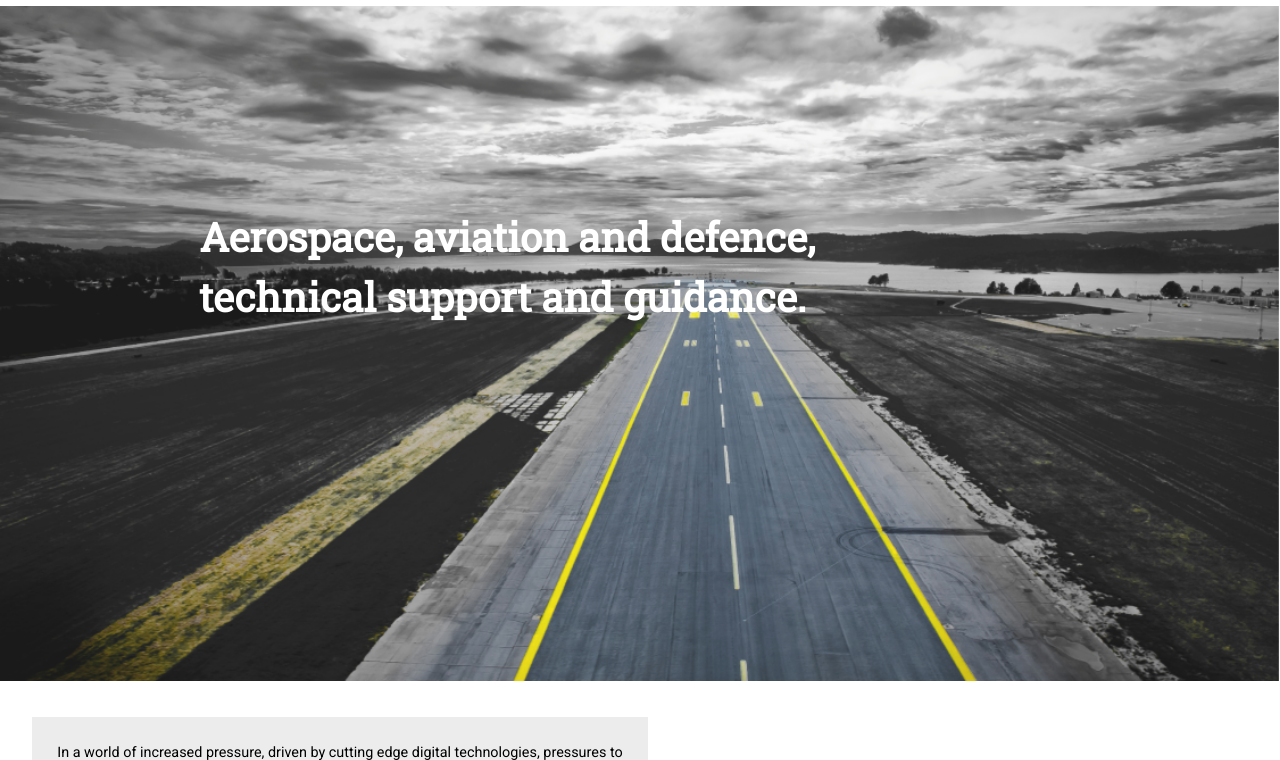
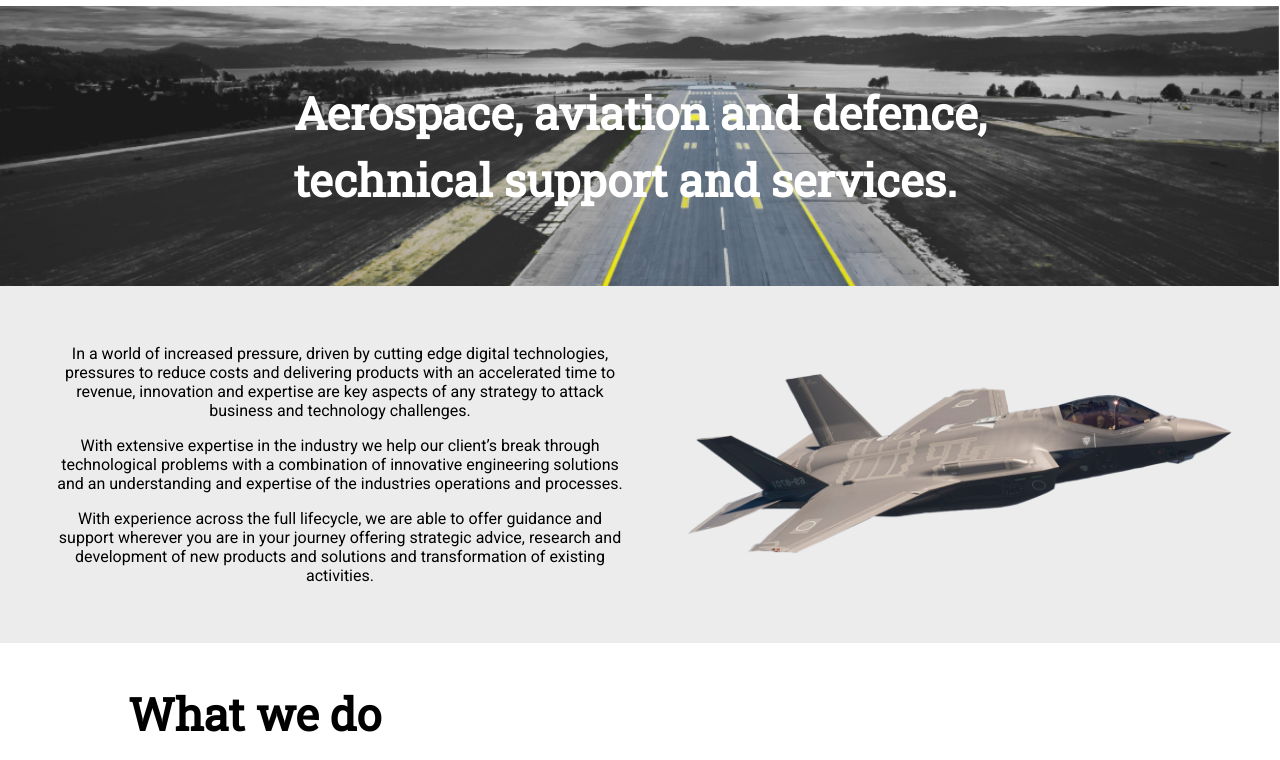
Before and after one commit to cook1e20/AerospaceConsultancy, a website: page index.html in a window 1280 px wide. Shown: the part 74-834 px from the top of the page. Drawn offline with Linux system fonts and the light colour scheme; a web font is replaced by a local one.

Commit message:
more about

```diff
--- a/index.html
+++ b/index.html
@@ -46,9 +46,8 @@
             </div>
         </nav>
         <div class="container">
-            <img src=" ./img/herobanner.png " alt="Runway " id='jumbo'>
             <h2 class='LeadText'>Aerospace, aviation and defence,
-                <br>technical support and guidance.</h2>
+                <br>technical support and services.</h2>
         </div>
         <div class="aboutWrapper">
             <div class="about column-6 column-12">
@@ -68,6 +67,7 @@
             </div>
             <img src='./img/jetaircraft.png ' alt="F35 Fighter aircraft " class="aircraftimg column-6 column-12">
         </div>
+        <div class='what'>
             <h2>What we do</h2>
             <div class="What-card ">
                 <h3>Requirements management</h3>
@@ -89,9 +89,10 @@
             <div class="What-card ">
                 <h3>Training</h3>
                 <i></i>
-            <p>Providing training solutions that develop skills and experience which will help in the day to day running of
-                operations.
+                <p>Providing training solutions that develop skills and experience which will help in the day to day running
+                    of operations.
                 </p>
+            </div>
         </div>
         <h2>Projects</h2>
         <div class="Project-card ">
--- a/stylesheets/styles.sass
+++ b/stylesheets/styles.sass
@@ -1,7 +1,7 @@
 body
   margin: 0
   font-family: 'Roboto', 'Pontano Sans', sans-serif
-  color: #888
+
 
 a
   color: #888
@@ -9,14 +9,19 @@ a
   a: visited
     color: #E32626
 
-
+h1
+    font-size: 48px
 h2
     font-family: Roboto Slab
-    font-size: 2.5rem
+    font-size: 45px
     line-height: 1.5em
+
 p
-    line-height: 1.5em
-    font-size: 0.9em
+  font-family: Roboto
+  font-style: normal
+  font-weight: normal
+  line-height: normal
+  font-size: 1em
 //Navbar
 
 #logo
@@ -111,45 +116,43 @@ i
             margin: auto
 
 
-
-
-
-
 //Header/Jumbo
 .container
-    position: relative
-    z-index: -10
-    #jumbo
-        width: 100%
-        height: auto
-        background-repeat: no-repeat
-        background-size: cover
-        position: relative
-        justify-self: center
+    display: flex
+    background-image: url(../img/herobanner.png)
+    width: 100vw
+    height: 35vh
+    background-position: center
+    background-size: cover
+    justify-content: center
+    align-items: center
     h2
-        position: absolute
+        color: #fff
         font-weight: bold
-        top: 30%
-        left: 30%
-        transform: translate(-30%, -30%)
-        color: white
-        width: fit-content
+
 
 .about
     width: 90%
     margin: 2em
     text-align: center
-    background-color: rgba(229, 229, 229, 0.72)
     color: #000
-    z-index: 10
     padding: 10px 20px 10px 20px
 
 .aboutWrapper
     display: grid
     grid-template-columns: repeat(12, 1fr)
+    background-color: rgba(229, 229, 229, 0.72)
 
 
 .aircraftimg
     width: 85%
     margin: auto
     height: auto
+    padding-top: 2em
+    padding-bottom:2em
+
+.what
+    width: 80%
+    margin: auto
+
+.What-card
```
Also changed, not shown: _site/index.html, _site/stylesheets/styles.css, _site/stylesheets/styles.sass, stylesheets/styles.css, 2 other files. Lines whose indentation alone changed are shown as unchanged.
